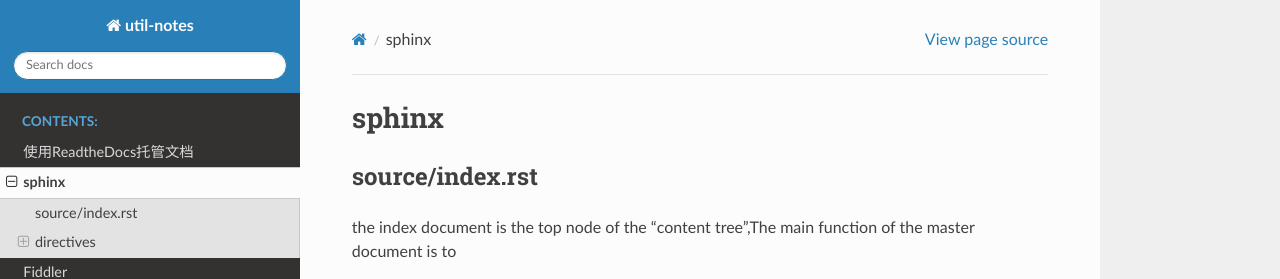
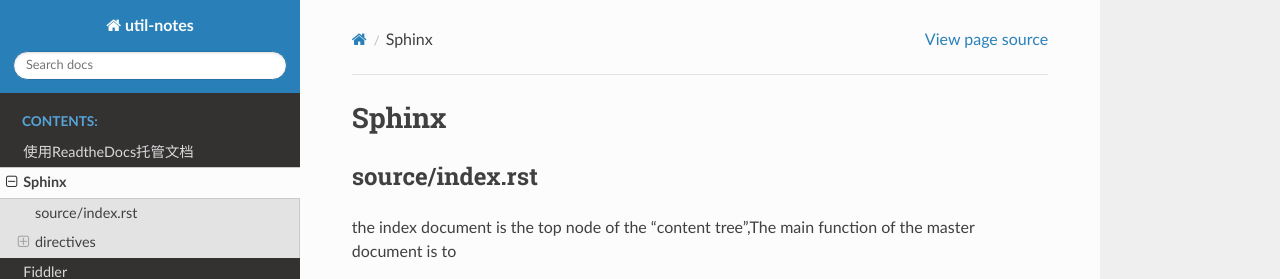
Before and after one commit to yiwenliu/util-notes, a Sphinx documentation site: the page built from source/sphinx.rst, in a window 1280 px wide and 900 px high. Shown: the top 279 px of the window. Built offline with Sphinx 7.4.7 and the Read the Docs theme 2.0.0, drawn with Linux system fonts in a browser that asks for light colours.

Commit message:
20180130

```diff
--- a/source/sphinx.rst
+++ b/source/sphinx.rst
@@ -1,4 +1,4 @@
-sphinx
+Sphinx
 =======
 
 source/index.rst
```
